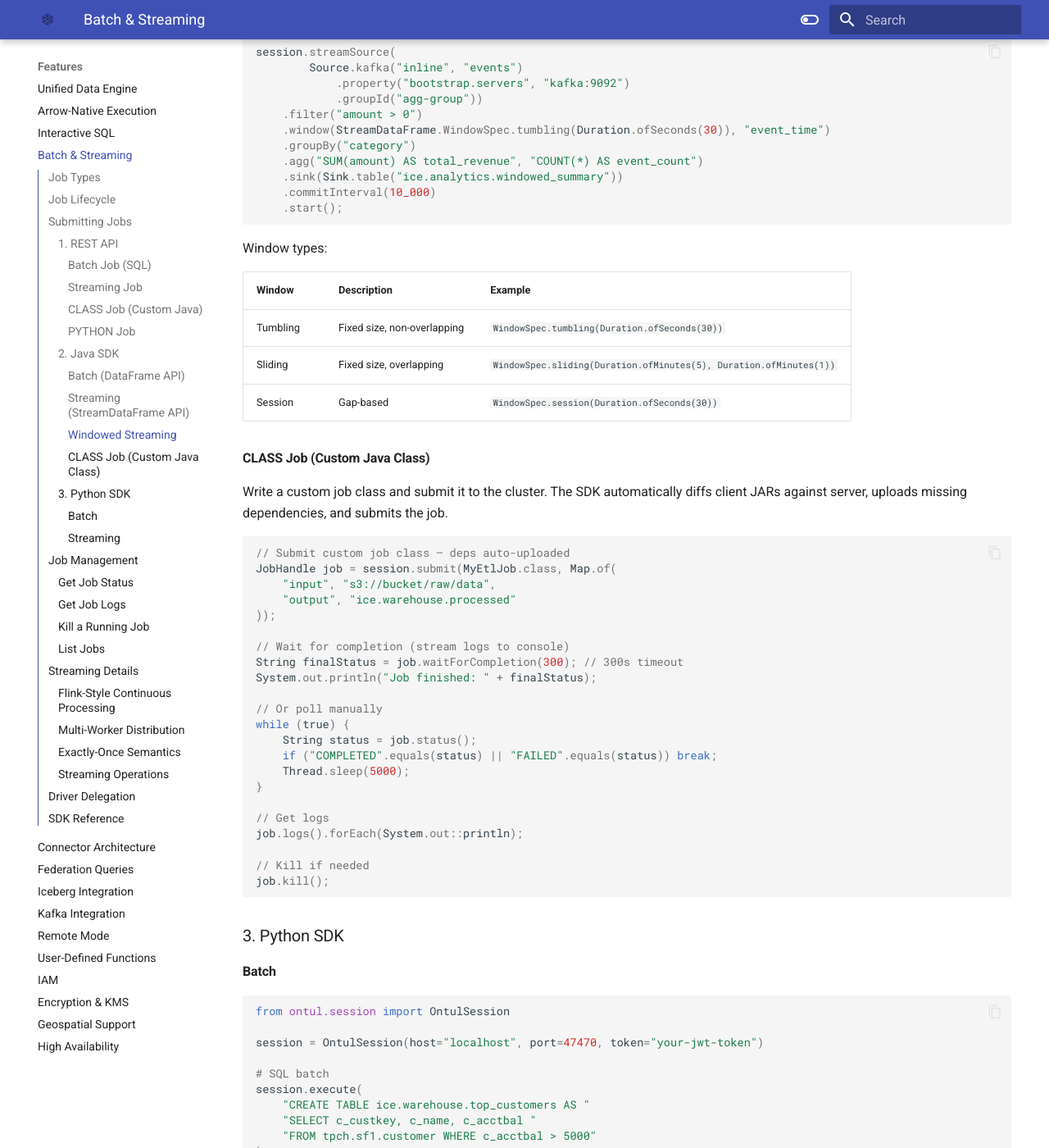
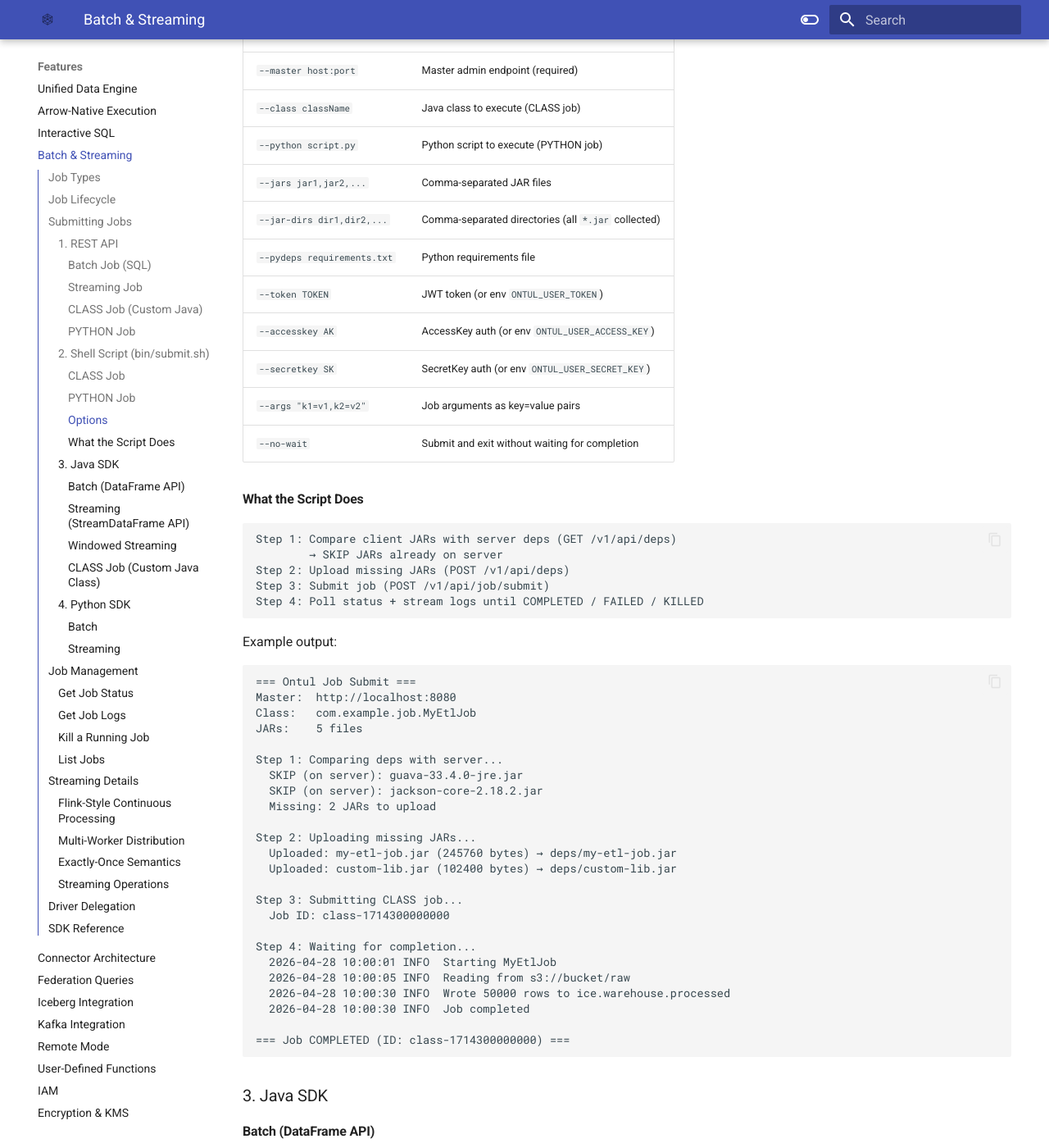
Before and after one commit to cloudcheflabs/ontul-docs, an MkDocs documentation site: the page built from docs/features/batch-streaming.md, in a window 1280 px wide and 1400 px high, scrolled down 3657 px. Shown: the whole window at 82% size. Built offline with MkDocs 1.6.1 and Material for MkDocs 9.7.7, drawn with Linux system fonts in a browser that asks for light colours; the version menu is left out; some of the changed text lies outside the part shown.

Commit message:
submit2.

````diff
--- a/docs/features/batch-streaming.md
+++ b/docs/features/batch-streaming.md
@@ -130,7 +130,98 @@
   }'
 ```
 
-### 2. Java SDK
+### 2. Shell Script (`bin/submit.sh`)
+
+Ontul ships with `bin/submit.sh` for submitting CLASS and PYTHON jobs from the command line. The script handles dependency diffing, upload, job submission, and log streaming automatically.
+
+#### CLASS Job
+
+```bash
+bin/submit.sh \
+  --master localhost:8080 \
+  --class com.example.job.MyEtlJob \
+  --jar-dirs /path/to/project/build/libs,/path/to/project/build/deps \
+  --token $ONTUL_USER_TOKEN \
+  --args "input=s3://bucket/raw,output=ice.warehouse.processed"
+```
+
+Or specify individual JARs:
+
+```bash
+bin/submit.sh \
+  --master localhost:8080 \
+  --class com.example.job.ImageProcessingJob \
+  --jars /path/to/job.jar,/path/to/dep1.jar,/path/to/dep2.jar \
+  --token $ONTUL_USER_TOKEN
+```
+
+#### PYTHON Job
+
+```bash
+bin/submit.sh \
+  --master localhost:8080 \
+  --python /path/to/etl_pipeline.py \
+  --pydeps /path/to/requirements.txt \
+  --token $ONTUL_USER_TOKEN \
+  --args "input_table=ice.raw.events,output_table=ice.analytics.summary"
+```
+
+#### Options
+
+| Option | Description |
+|--------|-------------|
+| `--master host:port` | Master admin endpoint (required) |
+| `--class className` | Java class to execute (CLASS job) |
+| `--python script.py` | Python script to execute (PYTHON job) |
+| `--jars jar1,jar2,...` | Comma-separated JAR files |
+| `--jar-dirs dir1,dir2,...` | Comma-separated directories (all `*.jar` collected) |
+| `--pydeps requirements.txt` | Python requirements file |
+| `--token TOKEN` | JWT token (or env `ONTUL_USER_TOKEN`) |
+| `--accesskey AK` | AccessKey auth (or env `ONTUL_USER_ACCESS_KEY`) |
+| `--secretkey SK` | SecretKey auth (or env `ONTUL_USER_SECRET_KEY`) |
+| `--args "k1=v1,k2=v2"` | Job arguments as key=value pairs |
+| `--no-wait` | Submit and exit without waiting for completion |
+
+#### What the Script Does
+
+```
+Step 1: Compare client JARs with server deps (GET /v1/api/deps)
+        → SKIP JARs already on server
+Step 2: Upload missing JARs (POST /v1/api/deps)
+Step 3: Submit job (POST /v1/api/job/submit)
+Step 4: Poll status + stream logs until COMPLETED / FAILED / KILLED
+```
+
+Example output:
+
+```
+=== Ontul Job Submit ===
+Master:  http://localhost:8080
+Class:   com.example.job.MyEtlJob
+JARs:    5 files
+
+Step 1: Comparing deps with server...
+  SKIP (on server): guava-33.4.0-jre.jar
+  SKIP (on server): jackson-core-2.18.2.jar
+  Missing: 2 JARs to upload
+
+Step 2: Uploading missing JARs...
+  Uploaded: my-etl-job.jar (245760 bytes) → deps/my-etl-job.jar
+  Uploaded: custom-lib.jar (102400 bytes) → deps/custom-lib.jar
+
+Step 3: Submitting CLASS job...
+  Job ID: class-1714300000000
+
+Step 4: Waiting for completion...
+  2026-04-28 10:00:01 INFO  Starting MyEtlJob
+  2026-04-28 10:00:05 INFO  Reading from s3://bucket/raw
+  2026-04-28 10:00:30 INFO  Wrote 50000 rows to ice.warehouse.processed
+  2026-04-28 10:00:30 INFO  Job completed
+
+=== Job COMPLETED (ID: class-1714300000000) ===
+```
+
+### 3. Java SDK
 
 #### Batch (DataFrame API)
 
@@ -221,7 +312,7 @@
 job.kill();
 ```
 
-### 3. Python SDK
+### 4. Python SDK
 
 #### Batch
 
````
